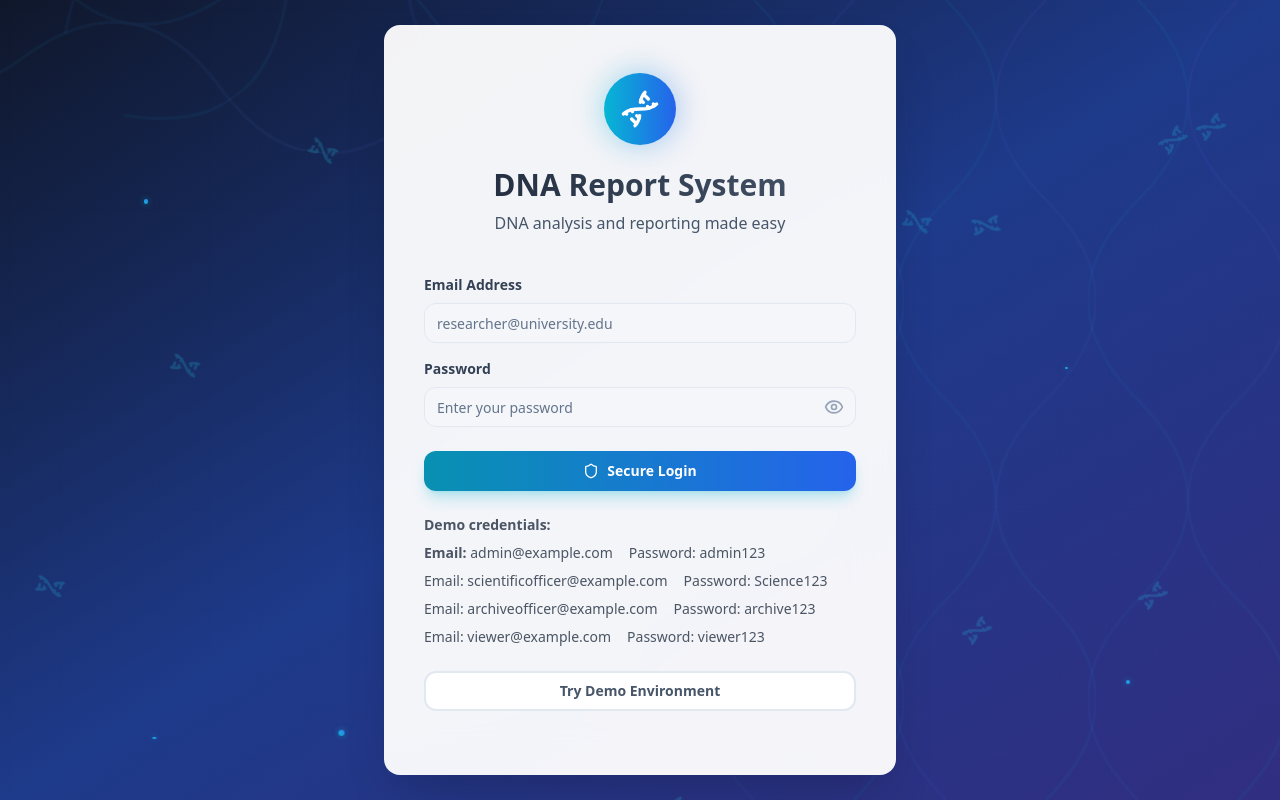
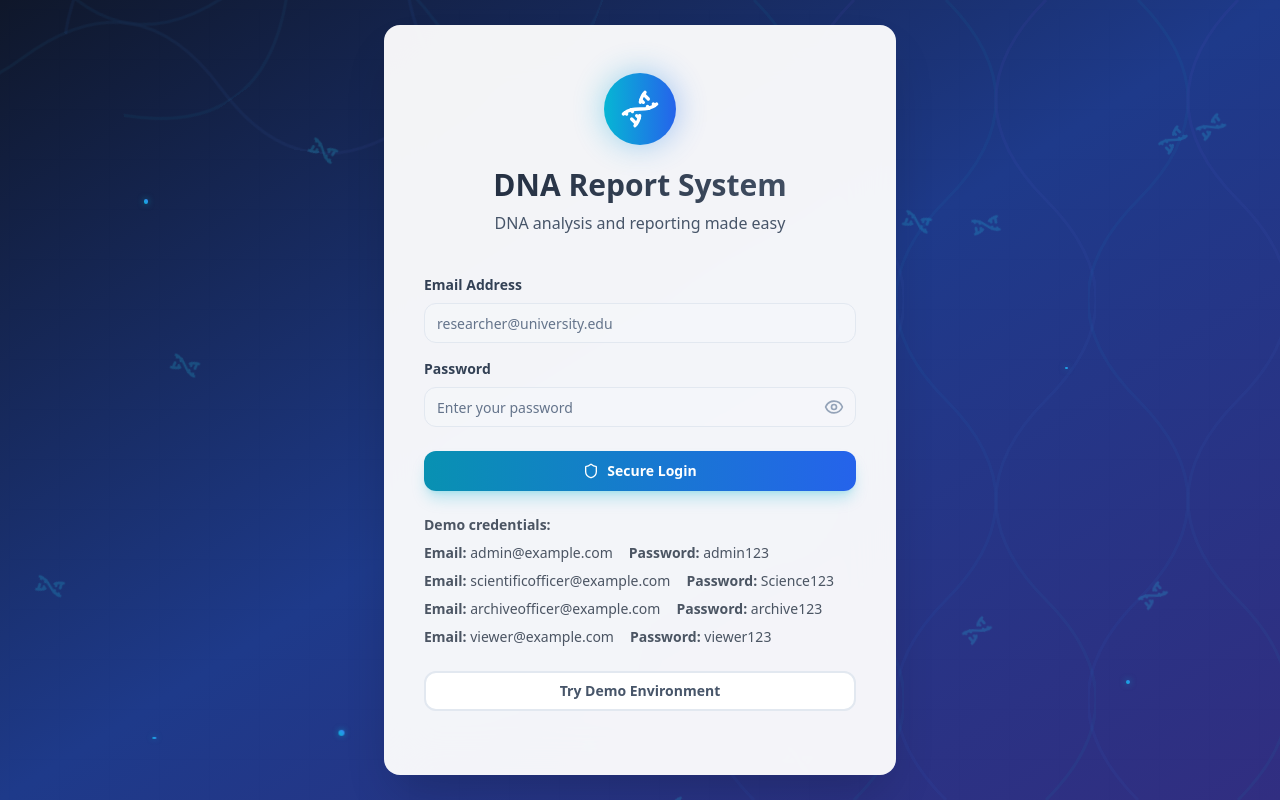
Before and after one commit to estiakahmed98/dna-case-management, a Next.js app: page /login in a window 1280 px wide. Built offline with nearby package versions, Linux system fonts and the light colour scheme.

Commit message:
Updated Login

```diff
--- a/src/app/login/page.tsx
+++ b/src/app/login/page.tsx
@@ -333,19 +333,33 @@ export default function LoginPage() {
               <p>
                 <strong>Email:</strong> admin@example.com
               </p>
-              <p>Password: admin123</p>
+              <p>
+                <strong>Password:</strong> admin123
+              </p>
             </div>
             <div className="flex gap-4">
-              <p>Email: scientificofficer@example.com</p>
-              <p>Password: Science123</p>
+              <p>
+                <strong>Email:</strong> scientificofficer@example.com
+              </p>
+              <p>
+                <strong>Password:</strong> Science123
+              </p>
             </div>
             <div className="flex gap-4">
-              <p>Email: archiveofficer@example.com</p>
-              <p>Password: archive123</p>
+              <p>
+                <strong>Email:</strong> archiveofficer@example.com
+              </p>
+              <p>
+                <strong>Password:</strong> archive123
+              </p>
             </div>
             <div className="flex gap-4">
-              <p>Email: viewer@example.com</p>
-              <p>Password: viewer123</p>
+              <p>
+                <strong>Email:</strong> viewer@example.com
+              </p>
+              <p>
+                <strong>Password:</strong> viewer123
+              </p>
             </div>
           </div>
 
```
